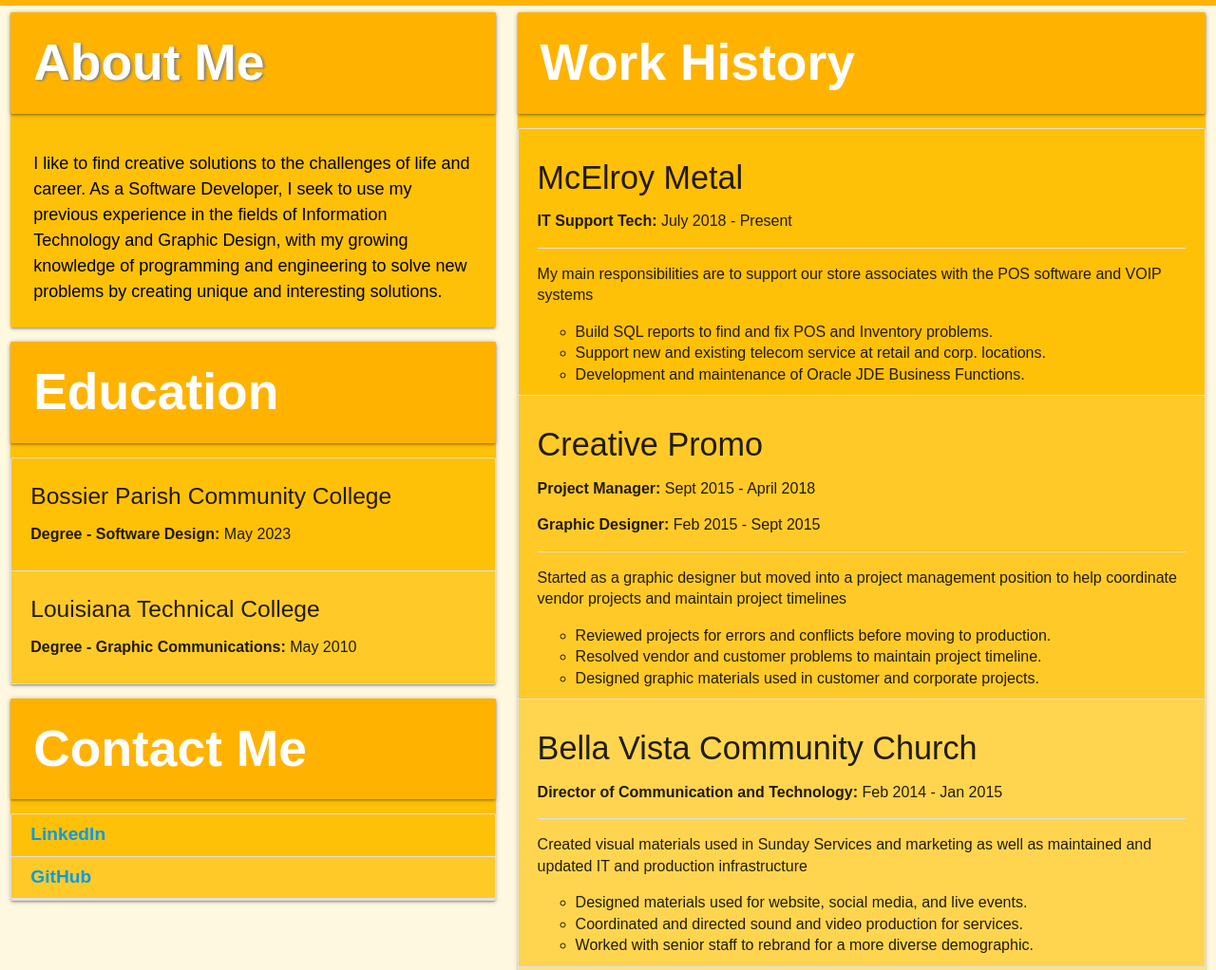
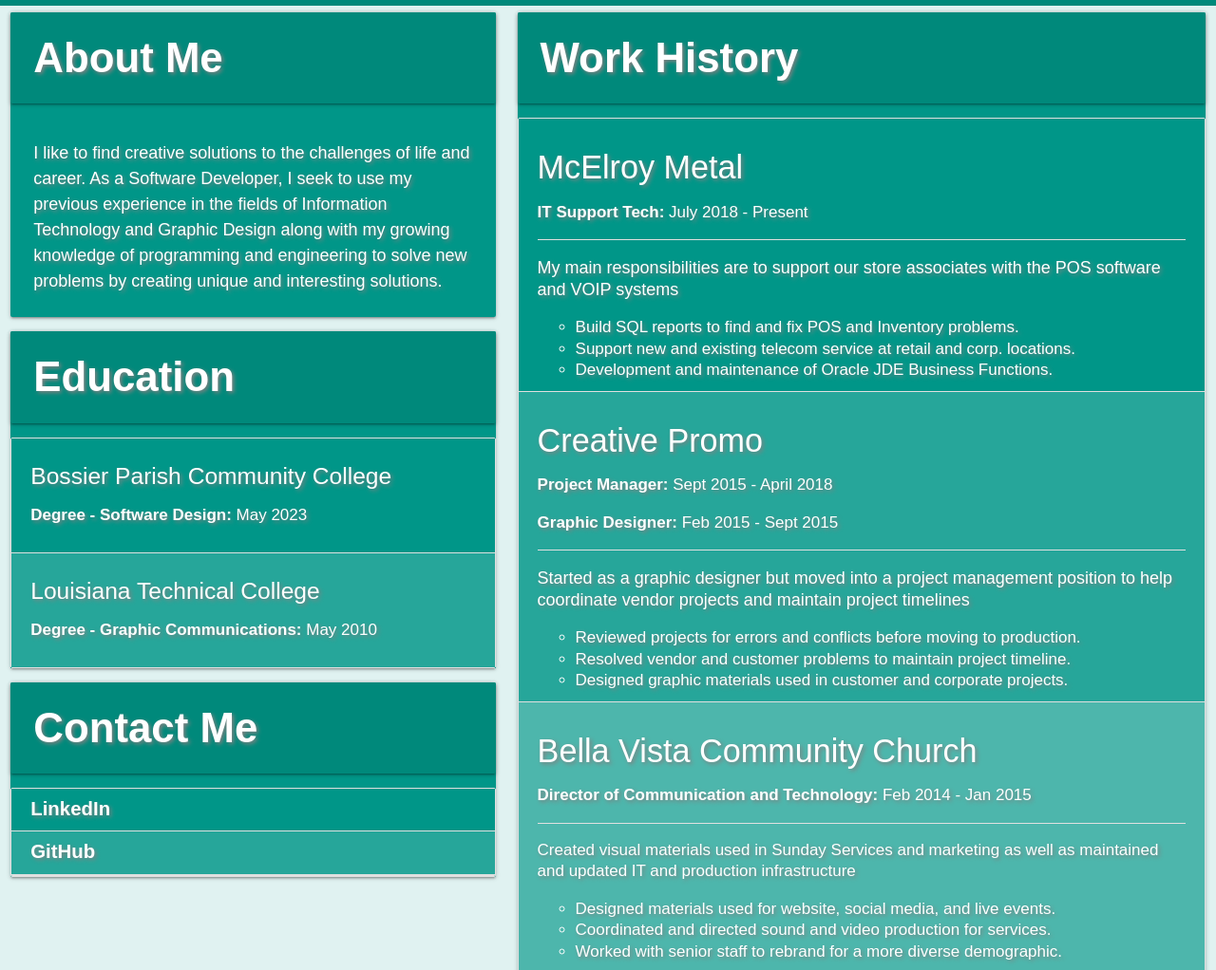
Before and after one commit to KJohnson82/KJohnson82.github.io, a plain HTML site: page index.html in a window 1280 px wide. Shown: the part 200-1222 px from the top of the page at 95% size. Drawn offline with Linux system fonts and the light colour scheme.

Commit message:
Update index.html

```diff
--- a/index.html
+++ b/index.html
@@ -30,46 +30,50 @@
     <style>
         p,
         li {
-            font-size: 16px;
+            font-size: 17px;
             font-weight: 500;
+            color: white;
+            text-shadow: 2px 2px 4px grey;
         }
     </style>
+    <style>a {color: white; }</style>
+    <style>a:hover {color: goldenrod;}</style>
 
     <!--Let browser know website is optimized for mobile-->
     <meta name="viewport" content="width=device-width, initial-scale=1.0" />
 </head>
 
-<body class="amber lighten-2">
-    <div class="row amber lighten-5">
-        <div class="col s12 amber darken-1">
-            <h1 style="font-weight: 600; color: white; text-shadow: 2px 1px 3px amber;">Hello, I'm Kevin,
+<body class="teal lighten-2">
+    <div class="row teal lighten-5">
+        <div class="col s12 teal darken-1">
+            <h1 style="font-weight: 600; color: white; text-shadow: 2px 2px 4px grey;">Hello, I'm Kevin,
                 An Aspiring Software Developer</h1>
         </div>
         <div>
 
             <div class="col s5 ">
-                <div class="card amber">
-                    <h2 class="card-panel amber darken-1"
-                        style="font-weight: 600; color: white; text-shadow: 2px 1px 3px gray;">About Me</h2>
+                <div class="card teal">
+                    <h3 class="card-panel teal darken-1"
+                        style="font-weight: 600; color: white; text-shadow: 2px 2px 4px gray;">About Me</h3>
                     <div class="card-content">
-                        <p class="flow-text" style="font-size: 18px; font-weight: 500; color: black;">I like to find
+                        <p class="flow-text" style="font-size: 18px; font-weight: 500; color: white; text-shadow: 2px 2px 4px grey;"">I like to find
                             creative
                             solutions to the
                             challenges of life and career. As a
                             Software Developer, I seek to use my previous experience in the fields of Information
                             Technology
-                            and Graphic Design, with my growing knowledge of programming and engineering to solve new
+                            and Graphic Design along with my growing knowledge of programming and engineering to solve new
                             problems by creating unique and interesting solutions. </p>
                     </div>
                 </div>
-                <div class="card amber">
-                    <h2 class="card-panel amber darken-1"
-                        style="font-weight: 600; color: white; text-shadow: 2px 1px 3px amber;">Education
-                    </h2>
+                <div class="card teal">
+                    <h3 class="card-panel teal darken-1"
+                        style="font-weight: 600; color: white; text-shadow: 2px 2px 4px grey;">Education
+                    </h3>
                     <!-- <div class="card-content" > -->
-                        <div class="amber">
+                        <div class="teal">
                     <ul class="collection ">
-                        <li class="collection-item amber">
+                        <li class="collection-item teal">
 
                             <h5>Bossier Parish Community College</h5>
                             <p><b>Degree - Software Design: </b> May 2023</p>
@@ -79,7 +83,7 @@
                         <!-- <div class="row"></div> -->
                         <!-- <div class="divider"></div> -->
 
-                        <li class="collection-item amber lighten-1">
+                        <li class="collection-item teal lighten-1">
                             <h5>Louisiana Technical College</h5>
                             <p><b>Degree - Graphic Communications: </b> May 2010</p>
                         </li>
@@ -88,16 +92,16 @@
                     <!-- </div> -->
 
                 </div>
-                <div class="card amber">
-                    <h2 class="card-panel amber darken-1"
-                        style="font-weight: 600; color: white; text-shadow: 2px 1px 3px amber;">Contact Me
-                    </h2>
-                    <ul class="collection amber">
-                        <li class="collection-item amber ">
+                <div class="card teal">
+                    <h3 class="card-panel teal darken-1"
+                        style="font-weight: 600; color: white; text-shadow: 2px 2px 4px grey;">Contact Me
+                    </h3>
+                    <ul class="collection teal">
+                        <li class="collection-item teal ">
                             <a href="https://www.linkedin.com/in/kevin-j-b9b09039"
                                 style="font-size: larger;"><b>LinkedIn</b></a>
                         </li>
-                        <li class="collection-item amber lighten-1">
+                        <li class="collection-item teal lighten-1">
                             <a href="https://github.com/KJohnson82" style="font-size: larger;"><b>GitHub</b></a>
                         </li>
                         <div class="divider"></div>
@@ -105,18 +109,18 @@
                 </div>
             </div>
             <div class="col s7">
-                <div class="card amber">
-                    <h2 class="card-panel amber darken-1"
-                        style="font-weight: 600; color: white; text-shadow: 2px 1px 3px amber;">Work History
-                    </h2>
+                <div class="card teal">
+                    <h3 class="card-panel teal darken-1"
+                        style="font-weight: 600; color: white; text-shadow: 2px 2px 4px grey;">Work History
+                    </h3>
                     <div >
-                        <ul class="collection amber" >
+                        <ul class="collection teal" >
 
-                            <li class="collection-item amber">
+                            <li class="collection-item teal">
                                 <h4>McElroy Metal</h4>
                                 <p><b>IT Support Tech: </b> July 2018 - Present</p>
                                 <div class="divider"></div>
-                                <p>My main responsibilities are to support our store associates with the POS software
+                                <p  style="font-size: 18px;">My main responsibilities are to support our store associates with the POS software
                                     and VOIP systems</p>
                                 <ul class="browser-default">
                                     <li>Build SQL reports to find and fix POS and Inventory problems.</li>
@@ -126,12 +130,12 @@
                             </li>
                             <!-- <div class="divider"></div> -->
 
-                            <li class="collection-item amber lighten-1">
+                            <li class="collection-item teal lighten-1">
                                 <h4>Creative Promo</h4>
                                 <p><b>Project Manager: </b> Sept 2015 - April 2018</p>
                                 <p><b>Graphic Designer: </b> Feb 2015 - Sept 2015</p>
                                 <div class="divider"></div>
-                                <p>Started as a graphic designer but moved into a project management position to help
+                                <p style="font-size: 18px;">Started as a graphic designer but moved into a project management position to help
                                     coordinate vendor projects and maintain project timelines</p>
                                 <ul class="browser-default">
                                     <li>Reviewed projects for errors and conflicts before moving to production.</li>
@@ -141,7 +145,7 @@
                             </li>
                             <!-- <div class="divider"></div> -->
 
-                            <li class="collection-item amber lighten-2">
+                            <li class="collection-item teal lighten-2">
                                 <h4>Bella Vista Community Church</h4>
                                 <p><b>Director of Communication and Technology: </b> Feb 2014 - Jan 2015</p>
                                 <div class="divider"></div>
@@ -154,7 +158,7 @@
                                 </ul>
                             </li>
                             <!-- <div class="divider"></div> -->
-                            <li class="collection-item amber lighten-3">
+                            <li class="collection-item teal lighten-3">
                                 <h4>TRS Healthcare</h4>
                                 <p><b>Graphic Designer: </b> Jan 2012 - May 2013</p>
                                 <div class="divider"></div>
@@ -166,7 +170,7 @@
                                     <li>Fulfilled the companies in-house print production.</li>
                                 </ul>
                             </li>
-                            <li class="collection-item amber lighten-3">
+                            <li class="collection-item teal lighten-3">
 
                             </li>
 
@@ -180,9 +184,9 @@
         </div>
 
     </div>
-    <footer class="amber darken-1">
-        <div class="col s12 amber darken-1">
-            <div class="card-panel  amber darken-1">
+    <footer class="teal darken-1">
+        <div class="col s12 teal darken-1">
+            <div class="card-panel  teal darken-1">
 
             </div>
 
```
